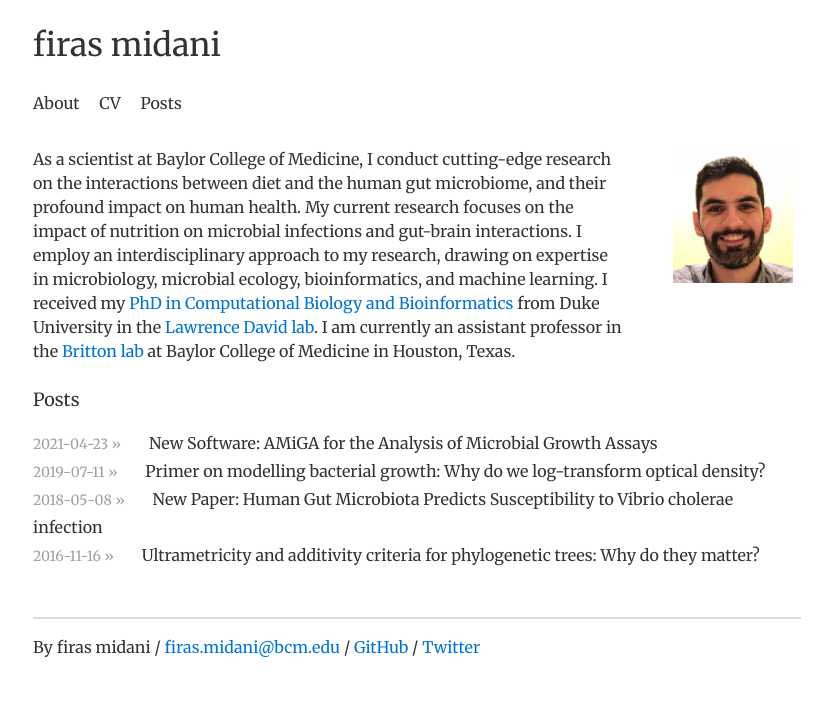
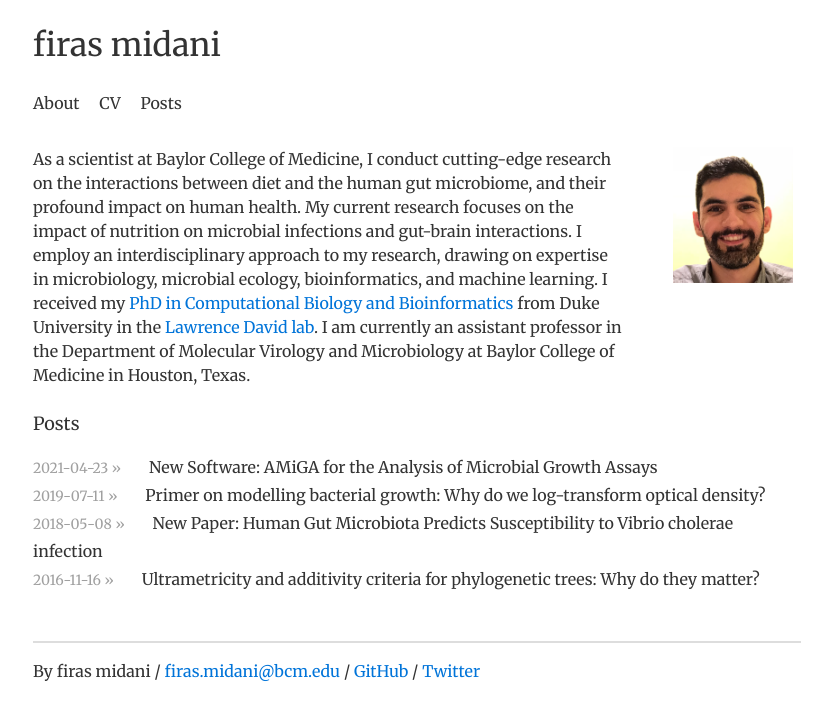
Before and after one commit to firasmidani/firasmidani.github.io, a Jekyll site: the page built from index.html, in a window 1280 px wide. Shown: the top 720 px of the page, without its empty margins (223-1055 px from the left). Built offline with Jekyll 4.4.1, drawn with Linux system fonts in a browser that asks for light colours; comment, search, counter and statistics services are not loaded.

Commit message:
Update professor affiliation details in index.html

```diff
--- a/index.html
+++ b/index.html
@@ -18,8 +18,7 @@ title: home
 	   my <a href="https://genome.duke.edu/education/CBB">PhD in Computational
 	   Biology and Bioinformatics</a>  from Duke University in the
 	   <a href="http://el.ladlab.org:8080">Lawrence David lab</a>.
-	   I am currently an assistant professor in the
-	   <a href="https://www.bcm.edu/research/labs/robert-britton">Britton lab</a>
+	   I am currently an assistant professor in the Department of Molecular Virology and Microbiology
 	   at Baylor College of Medicine in Houston, Texas.
       </p1>
     </td>
```
